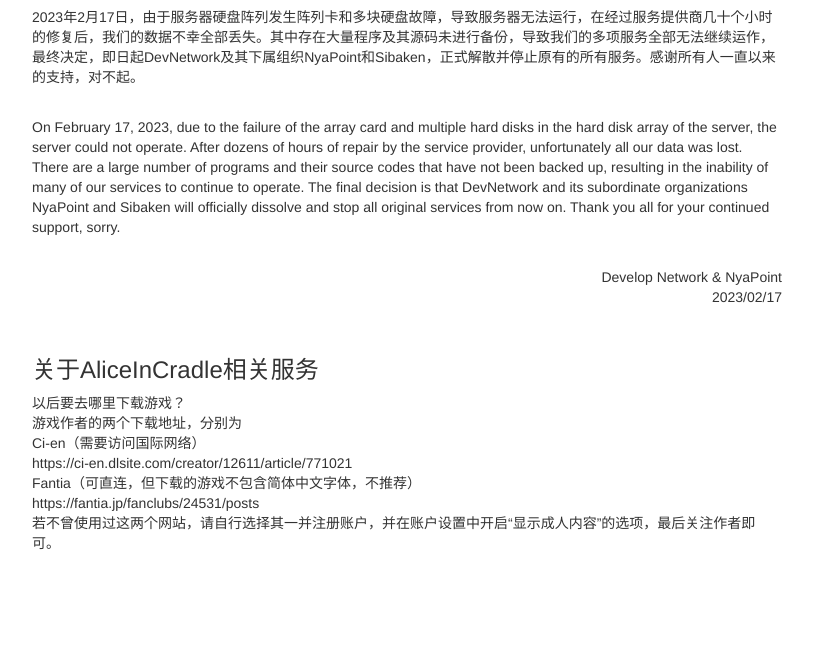
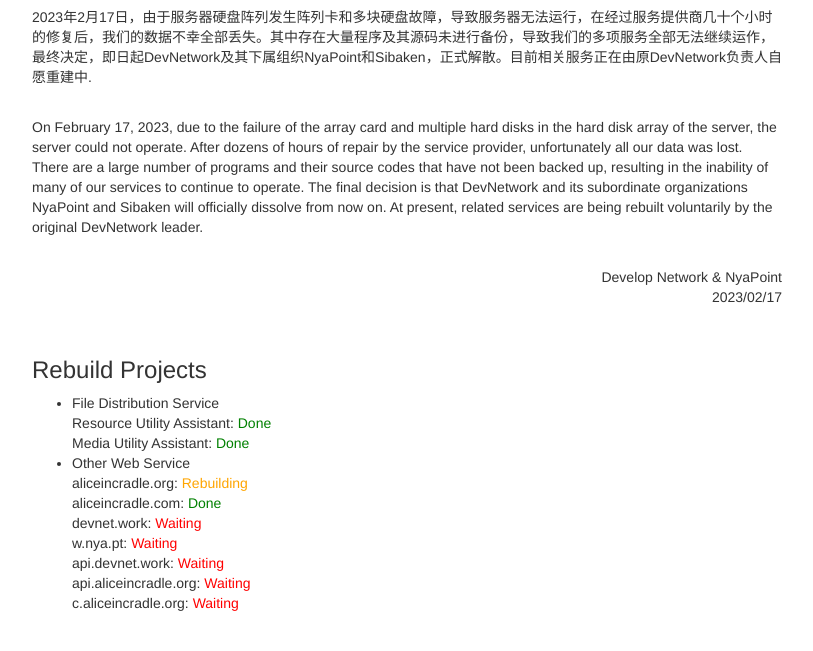
Before and after one commit to Cicini/devnet.work, a plain HTML site: page index.html in a window 1280 px wide. Shown: the part 149-800 px from the top of the page, without its empty margins (38-851 px from the left). Drawn offline with Linux system fonts and the light colour scheme.

Commit message:
Update index.html

```diff
--- a/index.html
+++ b/index.html
@@ -10,22 +10,32 @@
     <div class="container">
       <div class="row">
         <div class="col-sm-12 col-md-8">
-            <h1><a id="title"></a>停运公告<br>Announcement of Cessation of Operation</h1>
+            <h1><a id="title"></a>公告<br>Announcement</h1>
 <h3><a id="Act_I_1"></a>发生了什么/What Happened </h3>
-<p>2023年2月17日，由于服务器硬盘阵列发生阵列卡和多块硬盘故障，导致服务器无法运行，在经过服务提供商几十个小时的修复后，我们的数据不幸全部丢失。其中存在大量程序及其源码未进行备份，导致我们的多项服务全部无法继续运作，最终决定，即日起DevNetwork及其下属组织NyaPoint和Sibaken，正式解散并停止原有的所有服务。感谢所有人一直以来的支持，对不起。</p>
+<p>2023年2月17日，由于服务器硬盘阵列发生阵列卡和多块硬盘故障，导致服务器无法运行，在经过服务提供商几十个小时的修复后，我们的数据不幸全部丢失。其中存在大量程序及其源码未进行备份，导致我们的多项服务全部无法继续运作，最终决定，即日起DevNetwork及其下属组织NyaPoint和Sibaken，正式解散。目前相关服务正在由原DevNetwork负责人自愿重建中.</p>
 <br>
-<p>On February 17, 2023, due to the failure of the array card and multiple hard disks in the hard disk array of the server, the server could not operate. After dozens of hours of repair by the service provider, unfortunately all our data was lost. There are a large number of programs and their source codes that have not been backed up, resulting in the inability of many of our services to continue to operate. The final decision is that DevNetwork and its subordinate organizations NyaPoint and Sibaken will officially dissolve and stop all original services from now on. Thank you all for your continued support, sorry.</p>
+<p>On February 17, 2023, due to the failure of the array card and multiple hard disks in the hard disk array of the server, the server could not operate. After dozens of hours of repair by the service provider, unfortunately all our data was lost. There are a large number of programs and their source codes that have not been backed up, resulting in the inability of many of our services to continue to operate. The final decision is that DevNetwork and its subordinate organizations NyaPoint and Sibaken will officially dissolve from now on. At present, related services are being rebuilt voluntarily by the original DevNetwork leader.</p>
 <br>
 <p align="right">Develop Network & NyaPoint<br>2023/02/17</p>
 <br>
-<h3><a id="Act_I_2"></a>关于AliceInCradle相关服务</h3>
-<p>以后要去哪里下载游戏？<br>
-游戏作者的两个下载地址，分别为<br>
-Ci-en（需要访问国际网络）<br>
-https://ci-en.dlsite.com/creator/12611/article/771021<br>
-Fantia（可直连，但下载的游戏不包含简体中文字体，不推荐）<br>
-https://fantia.jp/fanclubs/24531/posts <br>
-若不曾使用过这两个网站，请自行选择其一并注册账户，并在账户设置中开启“显示成人内容”的选项，最后关注作者即可。</p>
+<h3><a id="Act_I_2"></a>Rebuild Projects</h3>
+<ul>
+<li>
+File Distribution Service<br>
+Resource Utility Assistant: <font color=green>Done</font><br>
+Media Utility Assistant: <font color=green>Done</font><br>
+</li>
+<li>
+Other Web Service<br>
+aliceincradle.org: <font color=orange>Rebuilding</font><br>
+aliceincradle.com: <font color=green>Done</font><br>
+devnet.work: <font color=red>Waiting</font><br>
+w.nya.pt: <font color=red>Waiting</font><br>
+api.devnet.work: <font color=red>Waiting</font><br>
+api.aliceincradle.org: <font color=red>Waiting</font><br>
+c.aliceincradle.org: <font color=red>Waiting</font><br>
+</li>
+</p>
         </div>
       </div>
     </div>
```
